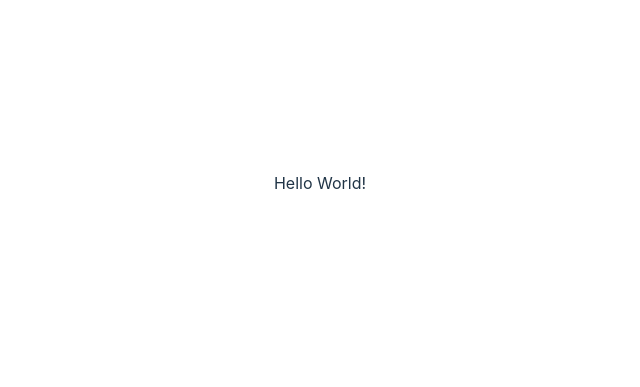
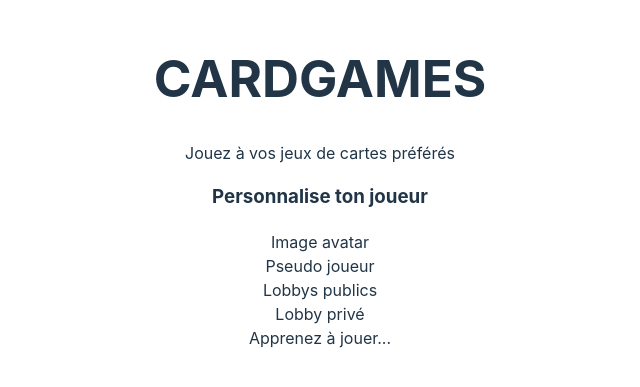
Before and after one commit to tintamaria95/OpenCardsAI, a React (Vite) app in the folder frontend/: page / in a window 1280 px wide. Shown: the part 217-604 px from the top of the page, without its empty margins (320-960 px from the left). Built offline with nearby package versions, Linux system fonts and the light colour scheme.

Commit message:
change home

```diff
--- a/frontend/src/App/App.tsx
+++ b/frontend/src/App/App.tsx
@@ -6,7 +6,16 @@ import './App.css'
 function App() {
   // const [count, setCount] = useState(0)
 
-  return <>Hello World!</>
+  return <>
+    <h1>CARDGAMES</h1>
+    <div id='subtitle'>Jouez à vos jeux de cartes préférés</div>
+    <h3>Personnalise ton joueur</h3>
+    <div id='avatar'>Image avatar</div>
+    <div id='pseudo'>Pseudo joueur</div>
+    <div>Lobbys publics</div>
+    <div>Lobby privé</div>
+    <div>Apprenez à jouer...</div>
+  </>
 }
 
 export default App
```
Also changed, not shown: 1 other file (tests, documents, lock files or other folders).
